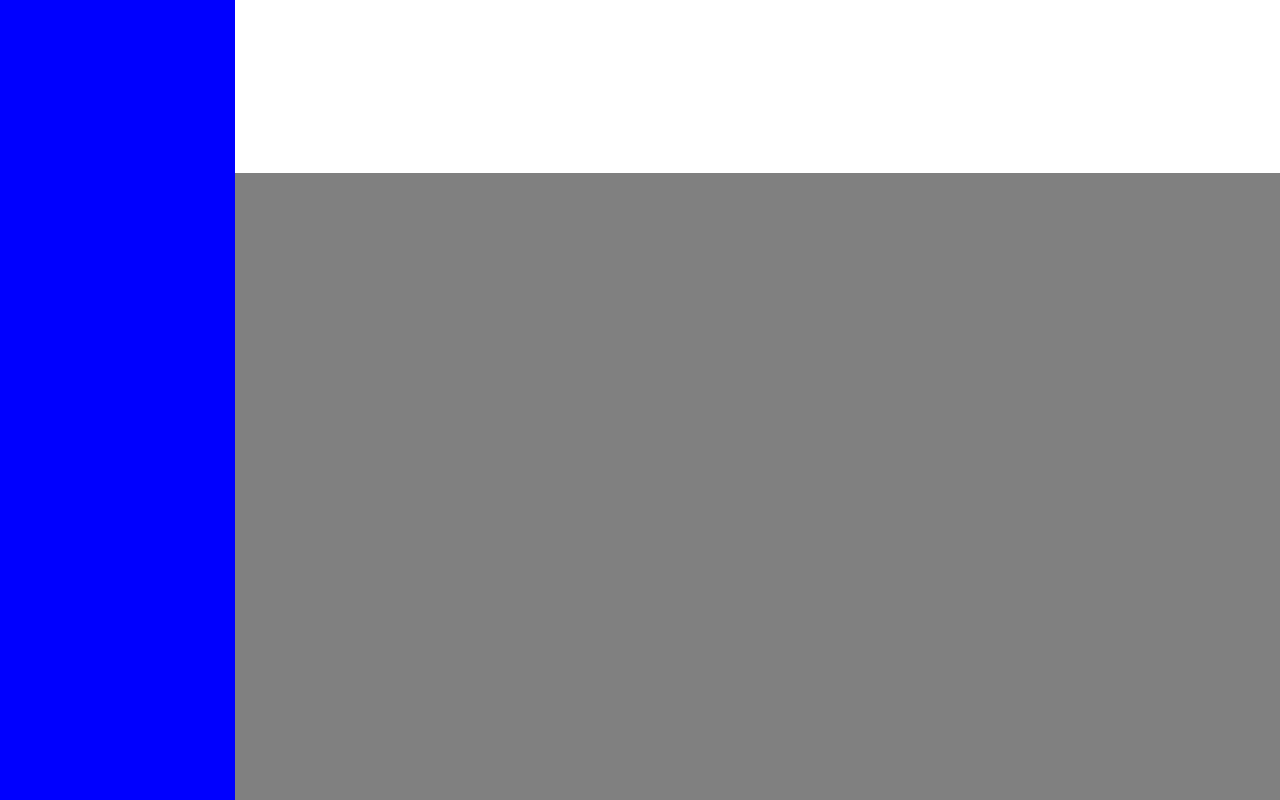
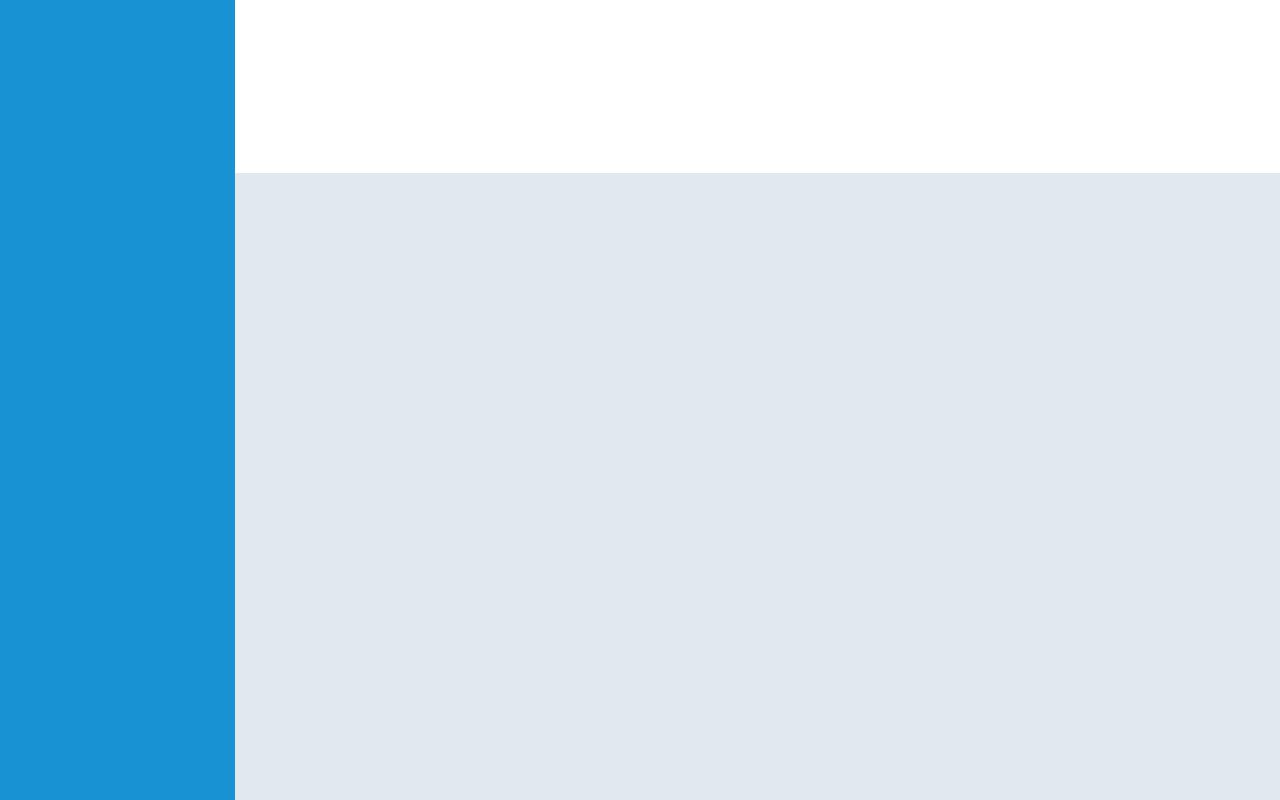
Before and after one commit to mrmiffmiff/odin-admin-dashboard, a plain HTML site: page index.html in a window 1280 px wide. Drawn offline with Linux system fonts and the light colour scheme.

Commit message:
colors, header shadow

```diff
--- a/style.css
+++ b/style.css
@@ -15,16 +15,17 @@
     grid-row: 1/2;
     grid-column: 2/3;
     background-color: white;
+    box-shadow: grey 0 10px 4px;
 }
 
 .sidebar {
     grid-column: 1/2;
     grid-row: 1/3;
-    background-color: blue;
+    background-color: #1892d3;
 }
 
 .main {
     grid-column: 2/3;
     grid-row: 2/3;
-    background-color: grey;
+    background-color: #e1e8f0;
 }
```
